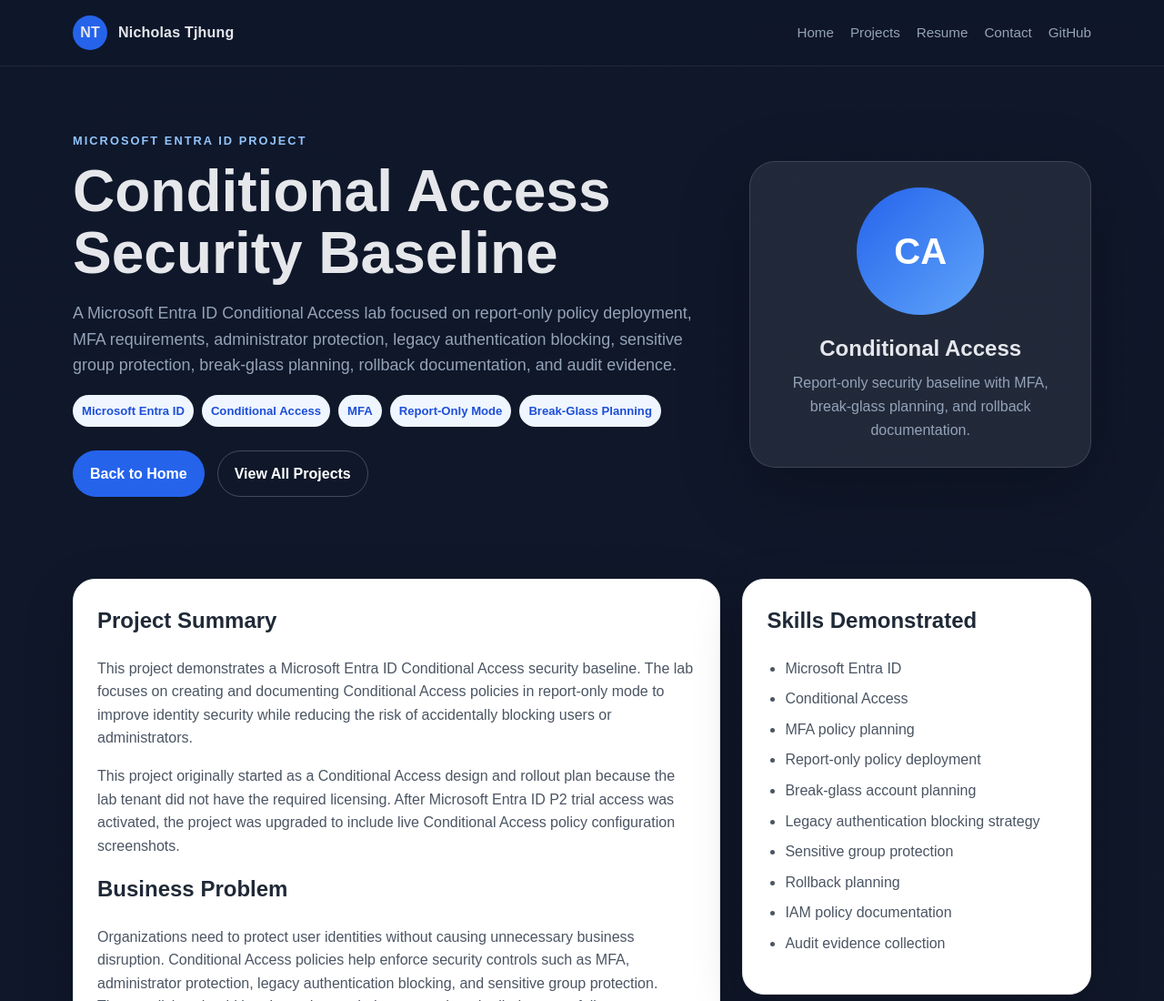
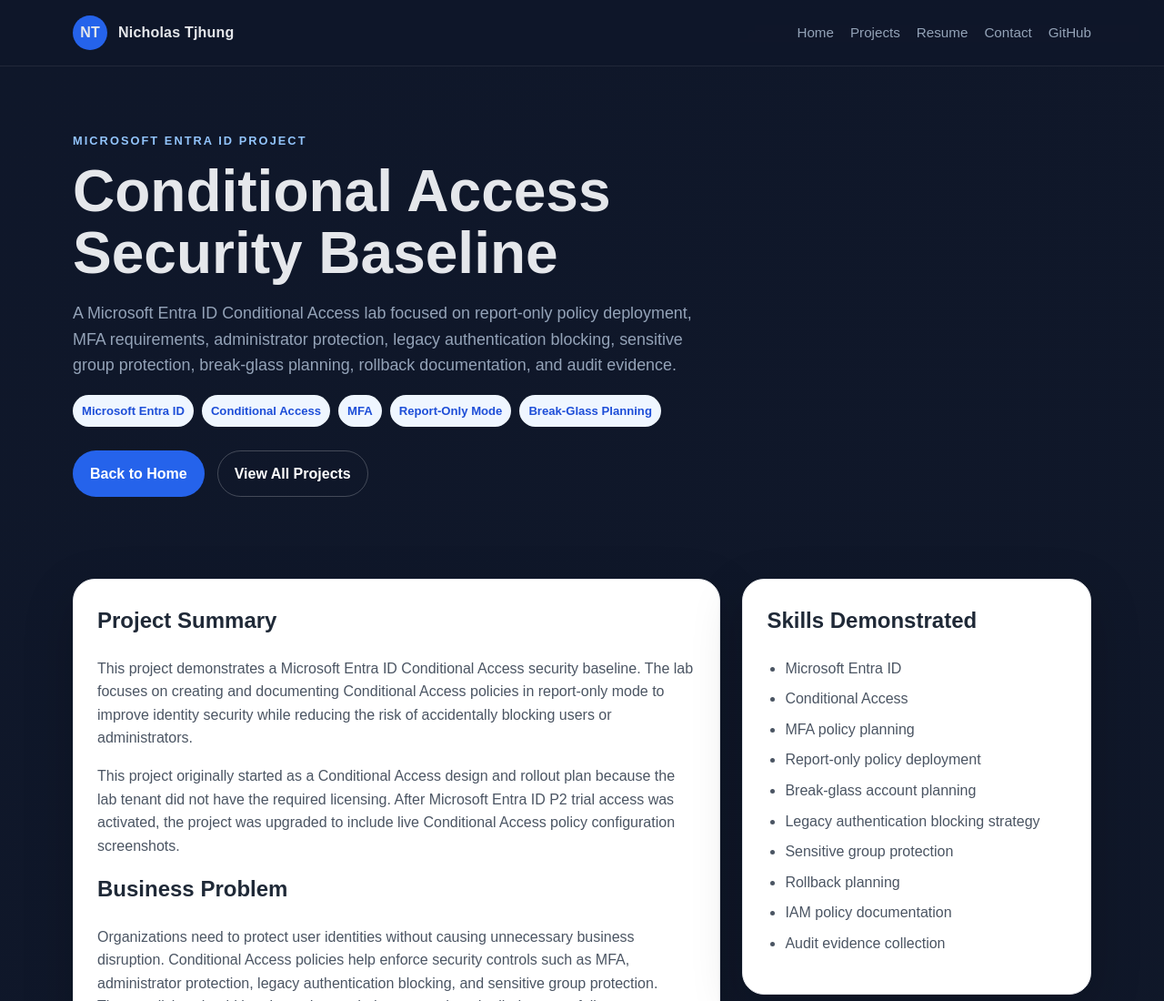
Before and after one commit to NTjhung/ntjhung.github.io, a plain HTML site: page case-studies/conditional-access.html in a window 1280 px wide. Shown: the top 1100 px of the page at 91% size. Drawn offline with Linux system fonts and the light colour scheme.

Commit message:
Update conditional-access.html

```diff
--- a/case-studies/conditional-access.html
+++ b/case-studies/conditional-access.html
@@ -48,12 +48,6 @@
           <a class="btn btn-secondary" href="../projects.html">View All Projects</a>
         </div>
       </div>
-
-      <aside class="profile-card">
-        <div class="avatar-large">CA</div>
-        <h2>Conditional Access</h2>
-        <p>Report-only security baseline with MFA, break-glass planning, and rollback documentation.</p>
-      </aside>
     </section>
 
     <section class="section">
```
